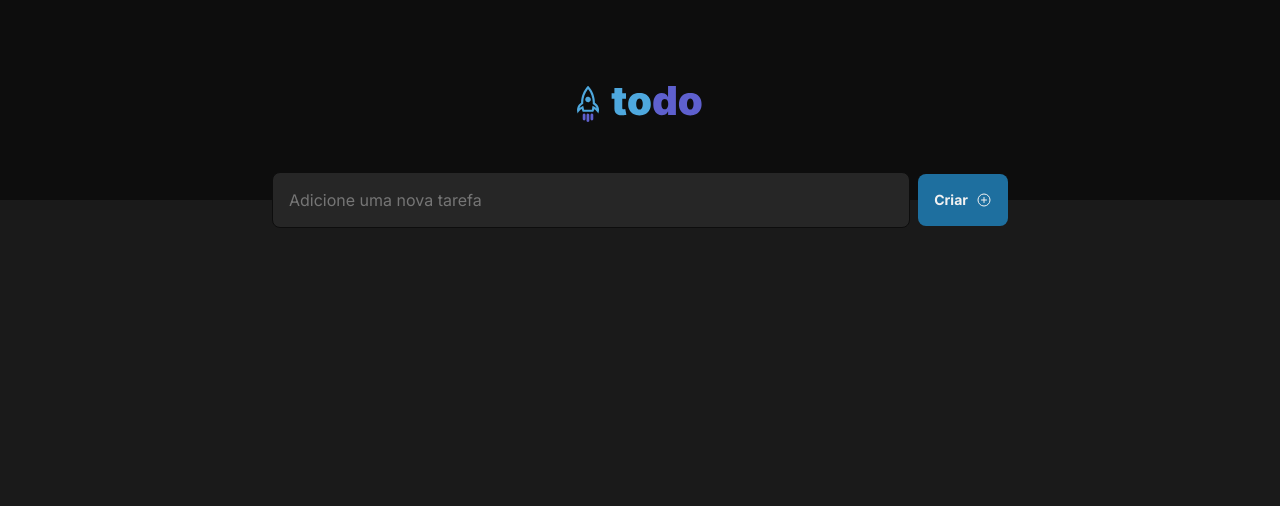
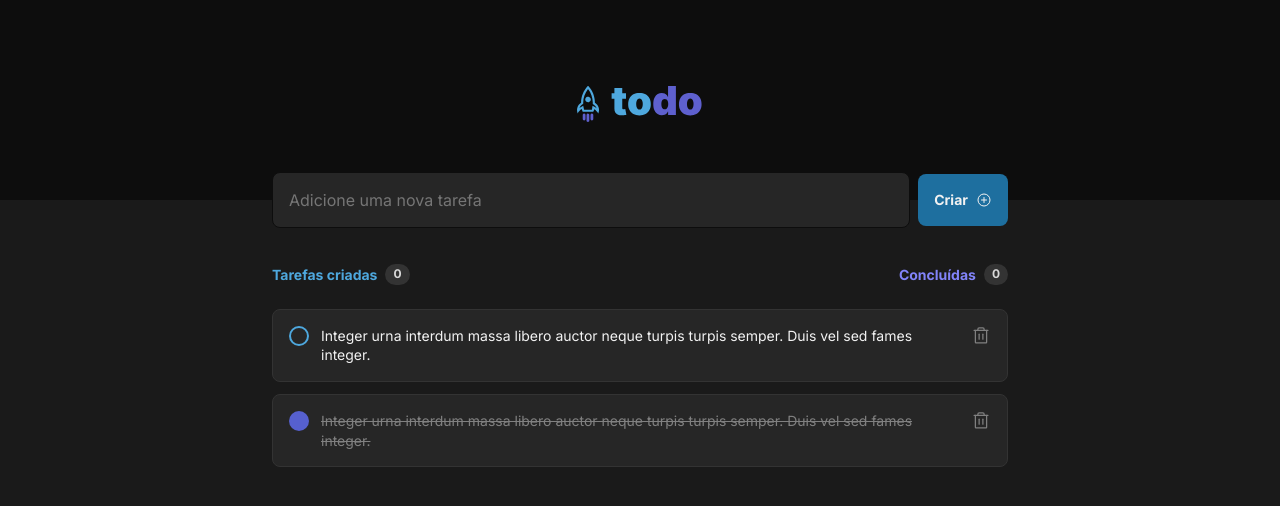
Before and after one commit to juaoxd/todo-list, a React (Vite) app: page / in a window 1280 px wide. Shown: the top 506 px of the page. Built offline with nearby package versions, Linux system fonts and the light colour scheme.

Commit message:
feat: add tasks components

```diff
--- a/src/App.tsx
+++ b/src/App.tsx
@@ -1,5 +1,6 @@
 import { CreateTask } from './components/CreateTask'
 import { Header } from './components/Header'
+import { Tasks } from './components/Tasks'
 import './global.css'
 
 export function App() {
@@ -7,6 +8,7 @@ export function App() {
    <div>
     <Header />
     <CreateTask />
+    <Tasks />
    </div>
   )
 }
--- /dev/null
+++ b/src/components/EmptyList.tsx
@@ -0,0 +1,14 @@
+import clipboard from '../assets/clipboard-image.svg'
+import styles from './EmptyList.module.css'
+
+export function EmptyList() {
+  return (
+    <div className={styles.emptyList}>
+      <img src={clipboard} alt="Clipboard image" />
+      <p>
+        Você ainda não tem tarefas cadastradas
+        <span>Crie tarefas e organize seus itens a fazer</span>
+      </p>
+    </div>
+  )
+}
--- /dev/null
+++ b/src/components/Task.module.css
@@ -0,0 +1,71 @@
+.task {
+  display: flex;
+  align-items: flex-start;
+  justify-content: space-between;
+  background: var(--gray-500);
+  padding: 1rem;
+  border-radius: 8px;
+  border: 1px solid var(--gray-400);
+  gap: 12px
+}
+
+.task > div {
+  display: flex;
+  align-items: flex-start;
+  gap: 12px;
+}
+
+.task > div > p {
+  font-size: 0.875rem;
+  line-height: 1.4;
+  text-align: start;
+  color: var(--gray-100);
+}
+
+.task > div > input[type="checkbox"] {
+  display: inline-block;
+  appearance: none;
+  border: 2px solid var(--blue);
+  background: transparent;
+  border-radius: 50%;
+  min-width: 20px;
+  min-height: 20px;
+  cursor: pointer;
+  transition: border-color 0.3s;
+}
+
+.task > div > input[type="checkbox"]:focus {
+  box-shadow: none;
+}
+
+.task > div > input[type="checkbox"]:hover {
+  border: 2px solid var(--blue-dark);
+}
+
+.task > div > input[type="checkbox"]:checked {
+  background: var(--purple-dark);
+  border: none;
+
+  transition: background 0.3s;
+}
+
+.task > div > input[type="checkbox"]:checked + p {
+  text-decoration: line-through;
+  color: var(--gray-300);
+}
+
+.task > div > input[type="checkbox"]:checked:hover {
+  background-color: var(--purple);
+}
+
+.task > button {
+  background: transparent;
+  border: none;
+  border-radius: 4px;
+  color: var(--gray-300);
+}
+
+.task > button:hover {
+  cursor: pointer;
+  color: var(--red);
+}
--- /dev/null
+++ b/src/components/Task.tsx
@@ -0,0 +1,26 @@
+import { Trash } from "phosphor-react";
+
+import styles from './Task.module.css'
+
+interface TaskProps {
+  title: string
+  isCompleted: boolean
+}
+
+export function Task(props: TaskProps) {
+  return (
+    <div className={styles.task}>
+        <div>
+          {/* TODO
+            - Add check icon when task is checked
+            - Fix cannot check/uncheck tasks
+          */}
+          <input type="checkbox" name="" id="" checked={props.isCompleted} />
+          <p>{props.title}</p>
+        </div>
+        <button>
+          <Trash size={20}/>
+        </button>
+    </div>
+  )
+}
--- /dev/null
+++ b/src/components/TaskList.module.css
@@ -0,0 +1,8 @@
+.taskList {
+  display: flex;
+  flex-direction: column;
+  gap: 12px;
+  max-width: 736px;
+  width: 100%;
+  margin-top: 1.5rem;
+}
--- /dev/null
+++ b/src/components/TaskList.tsx
@@ -0,0 +1,27 @@
+import styles from './TaskList.module.css'
+import { Task } from './Task'
+
+const tasks = [
+  {
+    id: 1,
+    title: 'Integer urna interdum massa libero auctor neque turpis turpis semper. Duis vel sed fames integer.',
+    isCompleted: false
+  },
+  {
+    id: 2,
+    title: 'Integer urna interdum massa libero auctor neque turpis turpis semper. Duis vel sed fames integer.',
+    isCompleted: true
+  },
+]
+
+export function TaskList() {
+  return (
+    <div className={styles.taskList}>
+      {
+        tasks.map(task => {
+          return <Task key={task.id} title={task.title} isCompleted={task.isCompleted} />
+        })
+      }
+    </div>
+  )
+}
--- /dev/null
+++ b/src/components/Tasks.module.css
@@ -0,0 +1,48 @@
+.tasks {
+  margin: 4rem auto;
+  width: 100%;
+  max-width: 736px;
+}
+
+.info {
+  display: flex;
+  align-items: center;
+  justify-content: space-between;
+}
+
+.infoCreated, .infoDone {
+  display: flex;
+  align-items: center;
+  justify-content: center;
+  gap: 8px;
+  font-weight: bold;
+  line-height: 1.4;
+}
+
+.infoCreated p {
+  color: var(--blue);
+  font-size: 0.875rem;
+}
+
+.infoDone p {
+  color: var(--purple);
+  font-size: 0.875rem;
+}
+
+.infoCreated span {
+  color: var(--gray-200);
+  background: var(--gray-400);
+  padding: 2px 8px;
+  border-radius: 16px;
+
+  font-size: 0.75rem;
+}
+
+.infoDone span {
+  color: var(--gray-200);
+  background: var(--gray-400);
+  padding: 2px 8px;
+  border-radius: 16px;
+
+  font-size: 0.75rem;
+}
--- /dev/null
+++ b/src/components/Tasks.tsx
@@ -0,0 +1,22 @@
+// import { EmptyList } from './EmptyList'
+import { TaskList } from './TaskList'
+import styles from './Tasks.module.css'
+
+export function Tasks() {
+  return (
+    <div className={styles.tasks}>
+      <header className={styles.info}>
+        <div className={styles.infoCreated}>
+          <p>Tarefas criadas</p>
+          <span>0</span>
+        </div>
+        <div className={styles.infoDone}>
+          <p>Concluídas</p>
+          <span>0</span>
+        </div>
+      </header>
+      {/* <EmptyList /> */}
+      <TaskList />
+    </div>
+  )
+}
```
Also changed, not shown: src/components/EmptyList.module.css (added, +24 -0 lines), src/assets/clipboard-image.svg (added).
